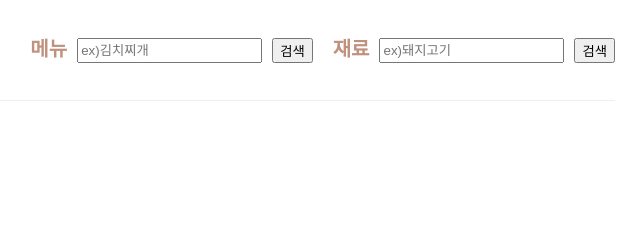
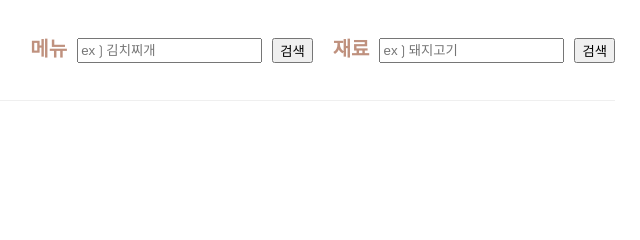
Before and after one commit to learning-mates/Public-Library, a plain HTML site: page index.html in a window 1280 px wide. Shown: the top 240 px of the page, 575-1215 px from the left. Drawn offline with Linux system fonts and the light colour scheme; no server answers.

Commit message:
엔티티코드

```diff
--- a/index.html
+++ b/index.html
@@ -22,12 +22,12 @@
       <div class="form_wrap">
         <form class="cook_form">
           <p class="form_tit">메뉴</p>
-          <input type="text" class="cook_search"  placeholder="ex)김치찌개"/>
+          <input type="text" class="cook_search" placeholder="ex&rbbrk;김치찌개"/>
           <button>검색</button>
         </form>
         <form class="ingre_form">
           <p class="form_tit">재료</p>
-          <input type="text" class="ingre_search" placeholder="ex)돼지고기"/>
+          <input type="text" class="ingre_search" placeholder="ex&rbbrk;돼지고기"/>
           <button>검색</button>
         </form>
       </div>
```
